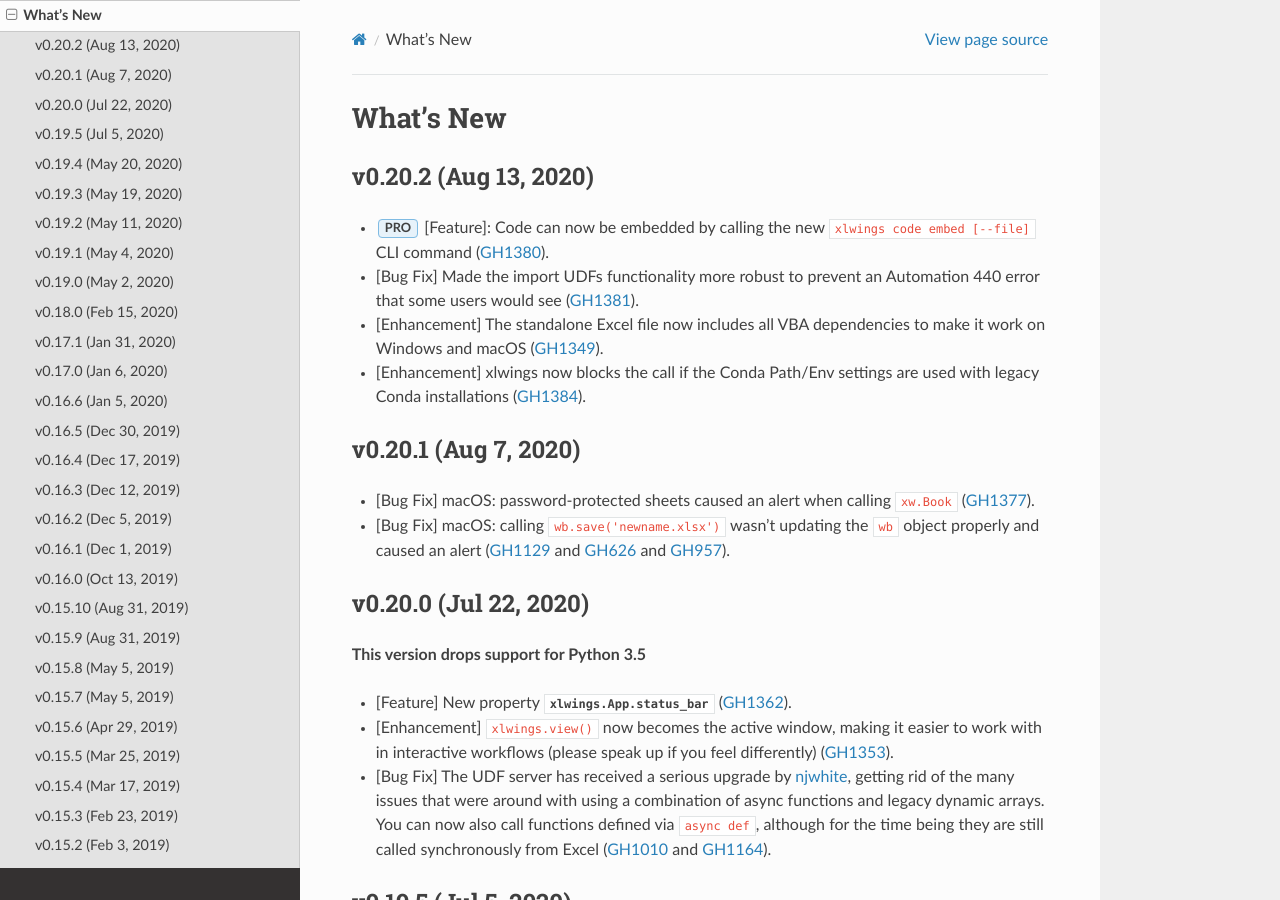
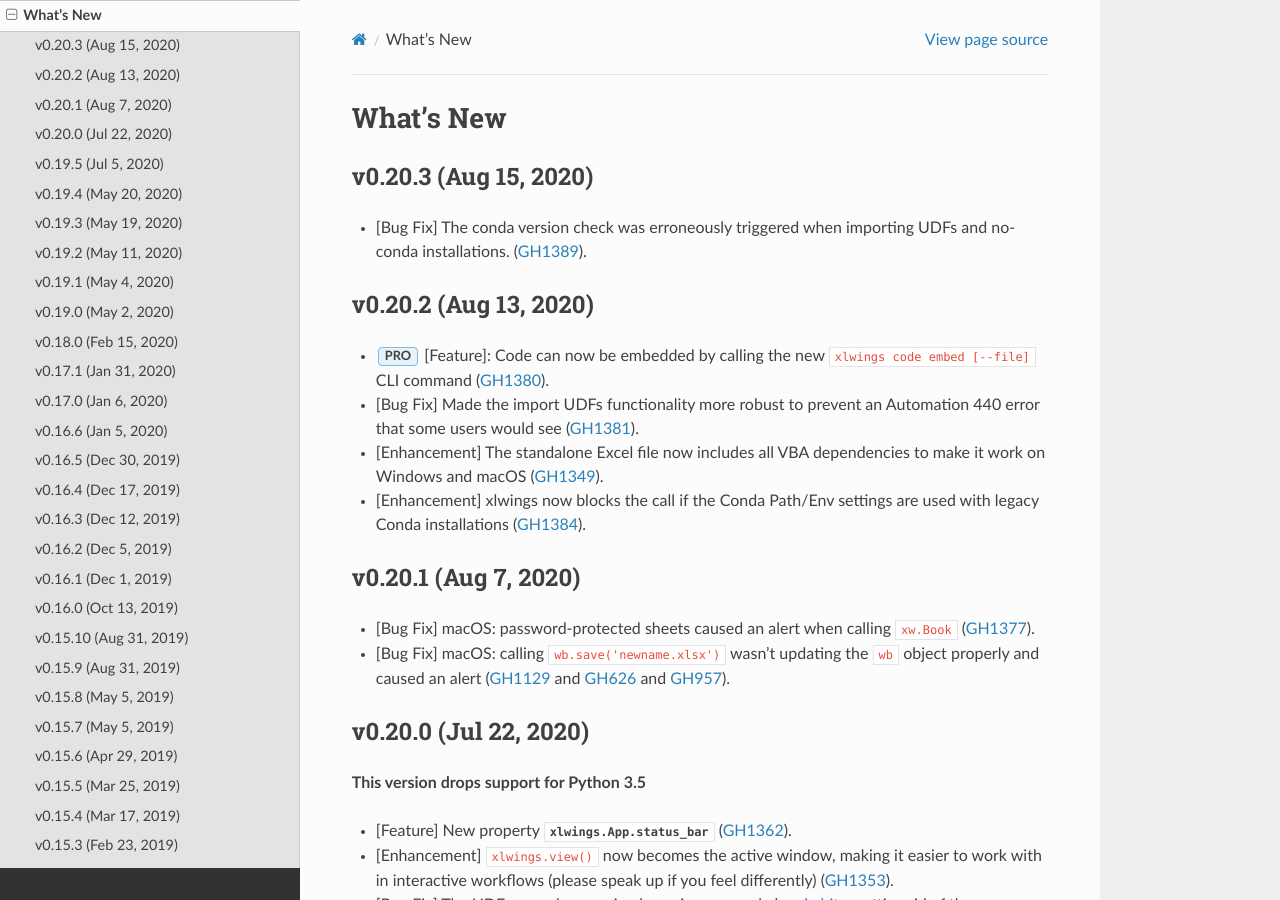
Before and after one commit to xlwings/xlwings, a Sphinx documentation site: the page built from docs/whatsnew.rst, in a window 1280 px wide and 900 px high. Built offline with Sphinx 7.4.7 and the Read the Docs theme 2.0.0, drawn with Linux system fonts in a browser that asks for light colours.

Commit message:
release notes

```diff
--- a/docs/whatsnew.rst
+++ b/docs/whatsnew.rst
@@ -1,5 +1,10 @@
 What's New
 ==========
+
+v0.20.3 (Aug 15, 2020)
+----------------------
+
+* [Bug Fix] The conda version check was erroneously triggered when importing UDFs and no-conda installations. (:issue:`1389`).
 
 v0.20.2 (Aug 13, 2020)
 ----------------------
```
